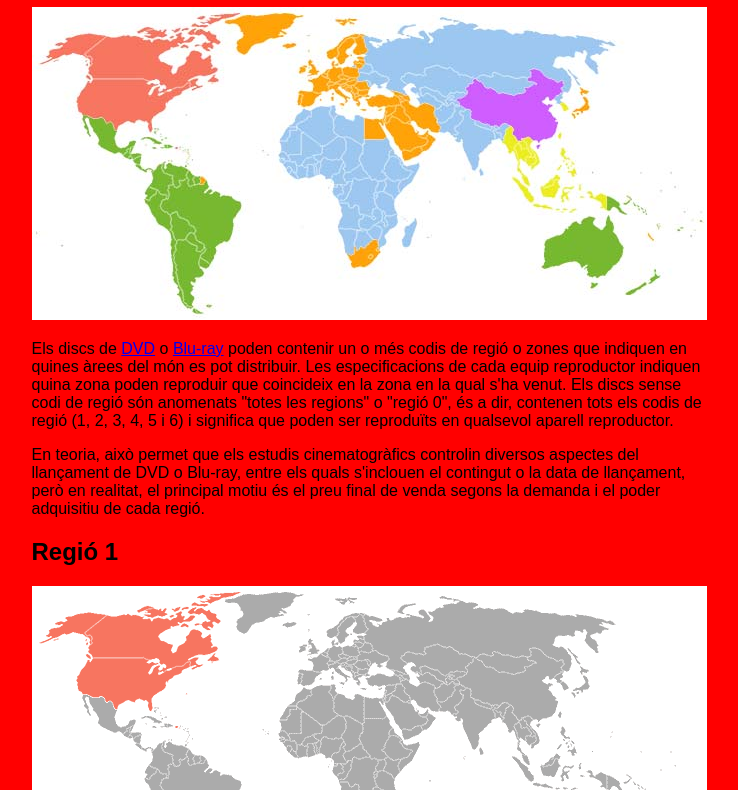
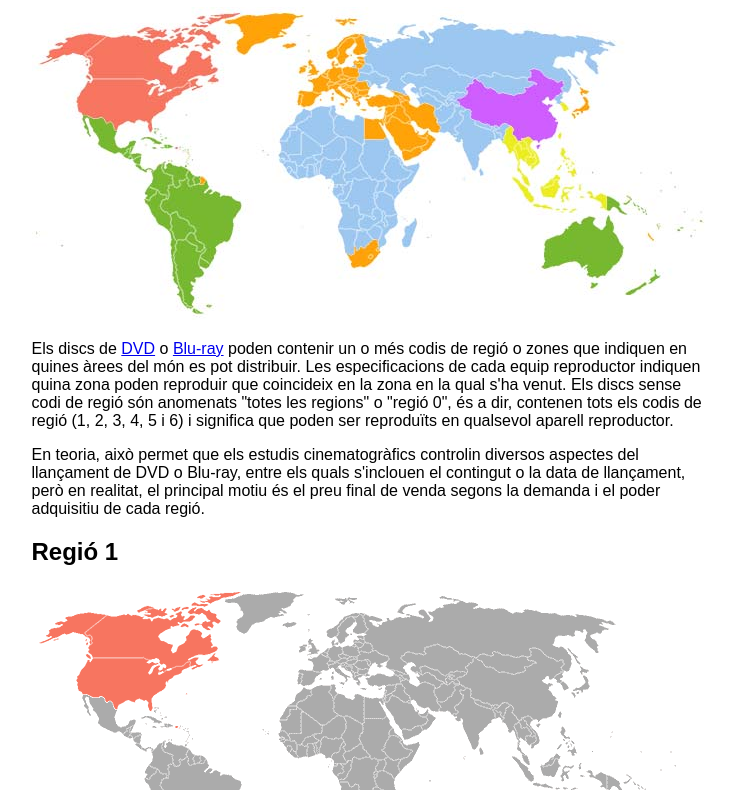
Before and after one commit to agallego2019crn/AGS2, a plain HTML site: page s2m8uf102gallego/index.html in a window 1280 px wide. Shown: the part 73-863 px from the top of the page, without its empty margins (271-1009 px from the left). Drawn offline with Linux system fonts and the light colour scheme.

Commit message:
Add files via upload

```diff
--- a/s2m8uf102gallego/estils.css
+++ b/s2m8uf102gallego/estils.css
@@ -1,6 +1,6 @@
 body {
   font-family: Arial, Helvetica, sans-serif;
-  background-color: #FF0000;
+  background-color: ;
 }
 
 div {
```
